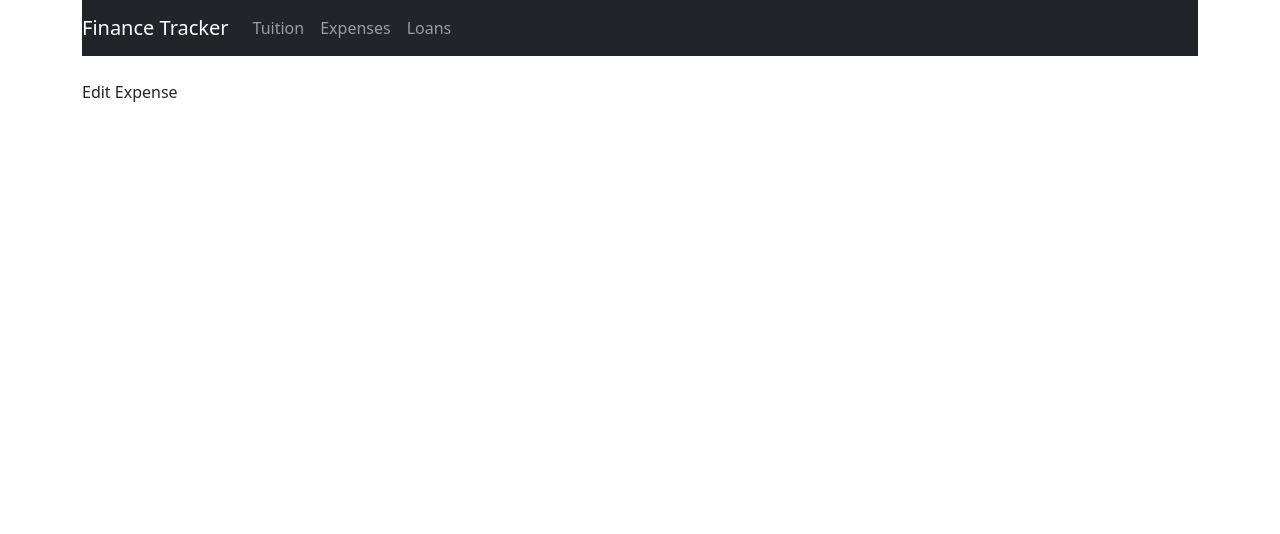
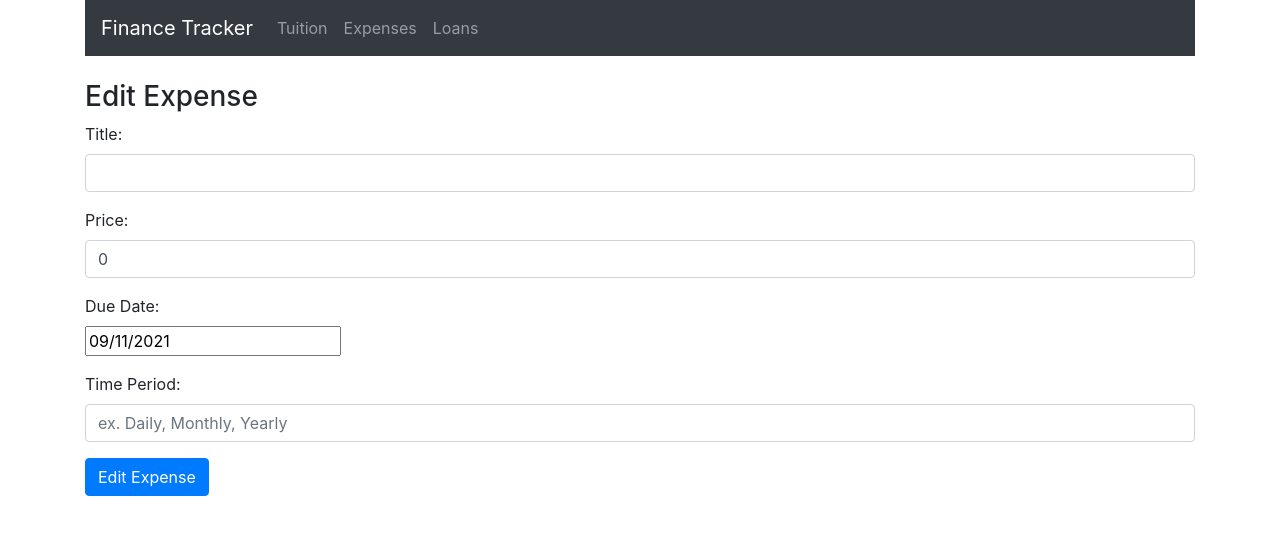
Before and after one commit to zuhayr-syed/Finance-Tracker, a React (Create React App) app: page /expenses/edit/1 in a window 1280 px wide. Shown: the top 534 px of the page. Built offline with nearby package versions, Linux system fonts and the light colour scheme; no server answers.

Commit message:
completed the expenses list page and the expenses edit page

```diff
--- a/src/components/edit-expense.component.js
+++ b/src/components/edit-expense.component.js
@@ -1,11 +1,136 @@
 import React, { Component } from 'react';
+import axios from 'axios';
+import DatePicker from 'react-datepicker'; //import datepicker
+import "react-datepicker/dist/react-datepicker.css"; //import datepicker styling
 
 export default class EditExpense extends Component {
+    constructor(props){
+        super(props);
+
+        //bindings
+        this.onChangeTitle = this.onChangeTitle.bind(this);
+        this.onChangePrice = this.onChangePrice.bind(this);
+        this.onChangeDuedate = this.onChangeDuedate.bind(this);
+        this.onChangePeriod = this.onChangePeriod.bind(this);
+        this.onSubmit = this.onSubmit.bind(this);
+
+        this.state = {
+            title: '',
+            price: 0,
+            duedate: new Date(),
+            period: ''
+        }
+    }
+
+    componentDidMount(){
+        axios.get('http://localhost:5000/expenses/'+this.props.match.params.id)
+            .then(response => {
+                this.setState({
+                    title: response.data.title,
+                    price: response.data.price,
+                    duedate: new Date(response.data.duedate),
+                    period: response.data.period
+                })
+            })
+            .catch(function (error){
+                console.log(error);
+            })
+    }
+
+    //change values
+    onChangeTitle(e) {
+        this.setState({
+            title: e.target.value
+        })
+    }
+    onChangePrice(e) {
+        this.setState({
+            price: e.target.value
+        })
+    }
+    onChangeDuedate(date) {
+        this.setState({
+            duedate: date
+        })
+    }
+    onChangePeriod(e) {
+        this.setState({
+            period: e.target.value
+        })
+    }
+
+    onSubmit(e) {
+        e.preventDefault(); //prevents default behaviour
+
+        const expense = {
+            title: this.state.title,
+            price: this.state.price,
+            duedate: this.state.duedate,
+            period: this.state.period
+        }
+        console.log(expense);
+
+        axios.post('http://localhost:5000/expenses/update/'+this.props.match.params.id, expense) //send data to mongodb
+            .then(res => console.log(res.data));
+
+        window.location = "/expenses" //take user back to list
+    }
+
+
     render () {
         return (
             <div>
-                <p>Edit Expense</p>
+                <head>
+                    <link rel="stylesheet" href="https://stackpath.bootstrapcdn.com/bootstrap/4.3.1/css/bootstrap.min.css" integrity="sha384-ggOyR0iXCbMQv3Xipma34MD+dH/1fQ784/j6cY/iJTQUOhcWr7x9JvoRxT2MZw1T" crossorigin="anonymous"></link>
+                </head>
+                <h3>Edit Expense</h3>
+                <form onSubmit={this.onSubmit}>
+                    <div className="form-group">
+                        <label>Title: </label>
+                        <input type="text"
+                        required
+                        className="form-control"
+                        value={this.state.title}
+                        onChange={this.onChangeTitle}
+                        />
+                    </div>
+                    <div className="form-group">
+                        <label>Price: </label>
+                        <input type="text"
+                        required
+                        className="form-control"
+                        value={this.state.price}
+                        onChange={this.onChangePrice}
+                        />
+                    </div>
+                    <div className="form-group">
+                        <label>Due Date: </label>
+                        <div>
+                            <DatePicker
+                            selected={this.state.duedate}
+                            onChange={this.onChangeDuedate}
+                            />
+                        </div>
+                    </div>
+                    <div className="form-group">
+                        <label>Time Period: </label>
+                        <input type="text"
+                        required
+                        placeholder="ex. Daily, Monthly, Yearly"
+                        className="form-control"
+                        value={this.state.period}
+                        onChange={this.onChangePeriod}
+                        />
+                    </div>
+
+                    <div className="form-group">
+                        <input
+                        type="submit"
+                        value="Edit Expense"
+                        className="btn btn-primary" />
+                    </div>
+                </form>
             </div>
-        );
+        )
     }
 }
--- a/src/components/expenses-list.component.js
+++ b/src/components/expenses-list.component.js
@@ -1,11 +1,83 @@
 import React, { Component } from 'react';
+import { Link } from 'react-router-dom'; //to link to certain URL
+import axios from 'axios';
 
+//functional react component (since it only needs to accept props & return JSX)
+const Expenses = props => (
+    <tr>
+        <td>{props.exp.title}</td>
+        <td>${props.exp.price}</td>
+        <td>{props.exp.duedate.substring(0,10)}</td>
+        <td>{props.exp.period}</td>
+        <td>
+            <Link to={"/expenses/edit/"+props.exp._id} type="button" className="btn btn-outline-primary col-lg-12">Edit</Link>
+            <button type="button" className="btn btn-outline-danger col-lg-12 mt-1" href="" onClick={() => { props.deleteExpenses(props.exp._id) }}>Delete</button>
+        </td>
+    </tr>
+)
+
+//class component
 export default class ExpensesList extends Component {
-    render () {
+    constructor(props){
+        super(props);
+
+        this.deleteExpenses = this.deleteExpenses.bind(this)
+
+        this.state = {
+            expenses: []
+        };
+    }
+
+    //return all tuition
+    componentDidMount(){
+        axios.get('http://localhost:5000/expenses/')
+            .then(response => {
+                this.setState({
+                    expenses: response.data})
+            })
+            .catch((error) => {
+                console.log(error);
+            })
+    }
+    //delete tuition
+    deleteExpenses(id) {
+        axios.delete('http://localhost:5000/expenses/'+id)
+            .then(response => console.log(response.data));
+        //delete from frontend
+        this.setState({
+            expenses: this.state.expenses.filter(el => el._id !== id) //if the id does not equal to deleted id (_id from mongodb)
+        })
+    }
+
+    expensesList(){
+        return this.state.expenses.map(currentexpenses => { //for every element in the array return component
+            return <Expenses exp={currentexpenses} deleteExpenses={this.deleteExpenses} key={currentexpenses._id}/>; //pass 3 props
+        })
+    }
+
+    render() {
         return (
             <div>
-                <p>Expenses List</p>
+                <head>
+                    <link rel="stylesheet" href="https://stackpath.bootstrapcdn.com/bootstrap/4.3.1/css/bootstrap.min.css" integrity="sha384-ggOyR0iXCbMQv3Xipma34MD+dH/1fQ784/j6cY/iJTQUOhcWr7x9JvoRxT2MZw1T" crossorigin="anonymous"></link>
+                </head>
+                <h3>Your Expenses</h3>
+                <table className ="table">
+                    <thead className="thead-dark">
+                        <tr>
+                            <th>Title</th>
+                            <th>Price</th>
+                            <th>Duedate</th>
+                            <th>Period</th>
+                            <th></th>
+                        </tr>
+                    </thead>
+                    <tbody>
+                        { this.expensesList() }
+                    </tbody>
+                </table>
+                <Link to="/expenses/create" type="button" className="btn btn-secondary">Add An Expense</Link>
             </div>
-        );
+        )
     }
 }
```
